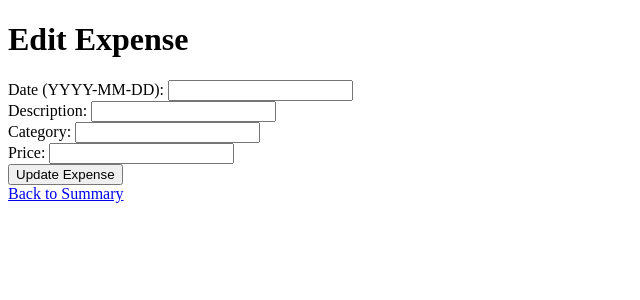
After one commit to TimothyPelosi/Personal-Finance-Tracker, a Flask app: template templates/edit.html in a window 1280 px wide. The commit adds this page. Shown: the top 300 px of the page, without its empty margins (0-640 px from the left). Run offline with Flask 3, Linux system fonts and the light colour scheme; the template is opened without the code that fills it, so the values that code supplies are empty.

Commit message:
Add edit functionality to expenses

```diff
--- a/app.py
+++ b/app.py
@@ -81,6 +81,32 @@ def upload_csv():
             return redirect(url_for('index'))
     return render_template('upload.html')
 
+@app.route('/edit/<int:id>', methods=['GET', 'POST'])
+def edit_expense(id):
+    conn = sqlite3.connect('expenses.db')
+    cur = conn.cursor()
+
+    if request.method == 'POST':
+        date = request.form['date']
+        description = request.form['description']
+        category = request.form['category']
+        price = request.form['price']
+
+        cur.execute("""
+            UPDATE expenses
+            SET Date = ?, Description = ?, Category = ?, Price = ?
+            WHERE id = ?
+        """, (date, description, category, price, id))
+
+        conn.commit()
+        conn.close()
+        return redirect(url_for('view_summary'))
+
+    cur.execute("SELECT * FROM expenses WHERE id = ?", (id,))
+    expense = cur.fetchone()
+    conn.close()
+    return render_template('edit.html', expense=expense)
+
 if __name__ == '__main__':
     init_db()
     app.run(debug=True)
--- /dev/null
+++ b/templates/edit.html
@@ -0,0 +1,23 @@
+<!doctype html>
+<html lang="en">
+<head>
+    <meta charset="UTF-8">
+    <meta name="viewport" content="width=device-width, initial-scale=1.0">
+    <title>Edit Expense</title>
+</head>
+<body>
+    <h1>Edit Expense</h1>
+    <form method="POST" action="{{ url_for('edit_expense', id=expense[0]) }}">
+        <label for="date">Date (YYYY-MM-DD):</label>
+        <input type="text" id="date" name="date" value="{{ expense[1] }}" required><br>
+        <label for="description">Description:</label>
+        <input type="text" id="description" name="description" value="{{ expense[2] }}" required><br>
+        <label for="category">Category:</label>
+        <input type="text" id="category" name="category" value="{{ expense[3] }}" required><br>
+        <label for="price">Price:</label>
+        <input type="number" step="0.01" id="price" name="price" value="{{ expense[4] }}" required><br>
+        <button type="submit">Update Expense</button>
+    </form>
+    <a href="{{ url_for('view_summary') }}">Back to Summary</a>
+</body>
+</html>
--- a/templates/summary.html
+++ b/templates/summary.html
@@ -4,6 +4,7 @@
     <meta charset="UTF-8">
     <meta name="viewport" content="width=device-width, initial-scale=1.0">
     <title>Expenses Summary</title>
+    <link rel="stylesheet" type="text/css" href="{{ url_for('static', filename='styles.css') }}">
     <style>
         table {
             width: 100%;
@@ -32,6 +33,7 @@
     <h1>Expenses Summary</h1>
     <table>
         <tr>
+            <th>Edit</th>
             <th>Date</th>
             <th>Description</th>
             <th>Category</th>
@@ -39,10 +41,11 @@
         </tr>
         {% for expense in expenses %}
         <tr>
-            <td>{{ expense[0] }}</td>
+            <td><a href="{{ url_for('edit_expense', id=expense[0]) }}">Edit</a></td>
             <td>{{ expense[1] }}</td>
             <td>{{ expense[2] }}</td>
             <td>{{ expense[3] }}</td>
+            <td>{{ expense[4] }}</td>
         </tr>
         {% endfor %}
     </table>
```
